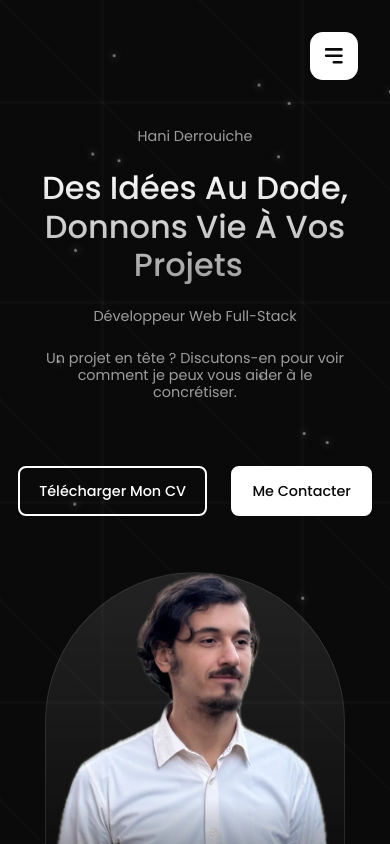
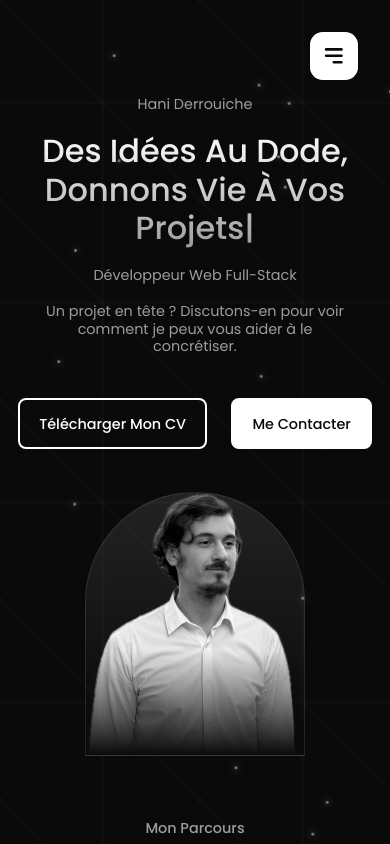
Before and after one commit to Hani19000/Portfolio-Hani, a React (Vite) app in the folder frontend/: page / in a window 390 px wide. Shown: the top 844 px of the page. Built offline with nearby package versions, Linux system fonts and the light colour scheme.

Commit message:
mise a jours

```diff
--- a/frontend/src/components/header/header.css
+++ b/frontend/src/components/header/header.css
@@ -13,8 +13,8 @@
   align-items: center;
   justify-content: center;
   text-align: center;
+  gap: 1.5rem;
   position: relative;
-  gap: 1.5rem;
   z-index: 2;
 }
 
@@ -26,19 +26,25 @@
 
 .header__container h1 {
   font-size: clamp(2rem, 5vw, 3.5rem);
-  color: var(--color-white);
-  background: linear-gradient(to bottom, var(--color-white), var(--color-light));
+  background: linear-gradient(var(--color-white), var(--color-light));
   -webkit-background-clip: text;
   background-clip: text;
   -webkit-text-fill-color: transparent;
 }
 
-/*============== CTA & SOCIALS ==============*/
-.cta { display: flex; gap: 1.5rem; justify-content: center; align-items: center; margin-top: 2.5rem; }
+/*============== CTA ==============*/
+.cta {
+  display: flex;
+  gap: 1.5rem;
+  justify-content: center;
+  margin-top: 2rem;
+}
 
+/*============== SOCIALS ==============*/
 .header__socials {
   position: absolute;
-  left: 2rem; bottom: 3rem;
+  left: 2rem;
+  bottom: 3rem;
   display: flex;
   flex-direction: column;
   gap: 1rem;
@@ -46,133 +52,92 @@
 }
 
 .header__socials a {
-  display: flex;
-  align-items: center;
-  justify-content: center;
-  width: 40px; height: 40px;
+  width: 40px;
+  height: 40px;
   border-radius: 50%;
   background: var(--color-bg-variant);
   border: 1px solid var(--border-color);
   color: var(--color-primary);
-  font-size: 1.2rem;
+  display: flex;
+  align-items: center;
+  justify-content: center;
   transition: var(--transition);
-  backdrop-filter: blur(5px);
 }
 
 .header__socials a:hover {
   background: var(--color-primary);
   color: var(--color-bg);
-  transform: scale(1.1);
-  box-shadow: 0 0 20px rgba(255, 255, 255, 0.15);
 }
 
-.header__socials::after {
-  content: '';
-  width: 1px; height: 3rem;
-  background: linear-gradient(transparent, var(--border-color), transparent);
-  align-self: center;
-}
-
-/*============== IMAGE ADAPTATIVE ==============*/
+/*============== IMAGE ==============*/
 .me {
   width: clamp(260px, 30%, 400px);
-  aspect-ratio: 1/1.2;
+  aspect-ratio: 1 / 1.2;
+  margin-top: 2rem;
   background: linear-gradient(var(--border-color), transparent);
   border-radius: 12rem 12rem 0 0;
-  margin-top: 2rem;
   overflow: hidden;
-  display: flex;
-  align-items: flex-end;
-  justify-content: center;
+  border: 1px solid var(--border-color);
   position: relative;
-  border: 1px solid var(--border-color);
 }
 
 .me::before {
   content: '';
   position: absolute;
   inset: 0;
-  background: linear-gradient(180deg, transparent 60%, var(--color-bg));
+  background: linear-gradient(transparent 60%, var(--color-bg));
   z-index: 1;
 }
 
 .me img {
-  width: 100%; height: 100%;
+  width: 100%;
+  height: 100%;
   object-fit: cover;
-  filter: grayscale(0%);
-  transition: filter 400ms ease, transform 300ms ease;
   object-position: center top;
+  transition: transform 0.3s ease, filter 0.4s ease;
 }
 
-.me:hover img, .me:active img { filter: grayscale(100%); transform: scale(1.02); }
-
-/* Inversion Grayscale Light Mode */
-.light-mode .me img { filter: grayscale(100%); }
-.light-mode .me:hover img, .light-mode .me:active img { filter: grayscale(0%); }
-
-/*============== SCROLL & STATS ==============*/
+/*============== SCROLL ==============*/
 .scroll__down {
   position: absolute;
-  right: 2rem; bottom: 5rem;
+  right: 2rem;
+  bottom: 5rem;
+  transform: rotate(90deg);
   font-size: 0.9rem;
-  transform: rotate(90deg);
   color: var(--color-light);
-  display: flex;
-  align-items: center;
-  gap: 0.5rem;
-  transition: var(--transition);
-  z-index: 3;
 }
 
-.scroll__down:hover {
-  color: var(--color-primary);
-  transform: rotate(90deg) translateX(5px);
+/* ======== MEDIA QUERIES ======== */
+
+/* Tablet */
+@media (max-width: 1024px) {
+  header { height: 90vh; }
+  .me { width: 300px; }
 }
 
-.header__stats { display: flex; gap: 3rem; margin: 2rem 0; justify-content: center; }
-
-.stat {
-  text-align: center;
-  padding: 1rem 1.5rem;
-  background: var(--color-bg-variant);
-  border-radius: 1rem;
-  border: 1px solid var(--border-color);
-  transition: var(--transition);
-  backdrop-filter: blur(10px);
+/* Mobile */
+@media (max-width: 768px) {
+  header {
+    height: auto;
+    padding-top: 6rem;
   }
 
-.stat h3 { font-size: 2rem; color: var(--color-white); margin-bottom: 0.3rem; }
-.stat p { font-size: 0.85rem; color: var(--color-light); }
-
-/* ========== ANIMATIONS & PARTICULES ========== */
-.header__particles { position: absolute; inset: 0; overflow: hidden; pointer-events: none; z-index: 1; }
-
-.particle {
-  position: absolute;
-  width: 3px; height: 3px;
-  background: var(--color-light);
-  border-radius: 50%;
-  opacity: 0;
-  animation: float-particle 10s infinite;
+  .header__container {
+    justify-content: flex-start;
+    gap: 1.2rem;
   }
 
-@keyframes float-particle {
-  0% { opacity: 0; transform: translateY(100vh); }
-  10%, 90% { opacity: 0.3; }
-  100% { opacity: 0; transform: translateY(-100px); }
+  .header__socials,
+  .scroll__down {
+    display: none;
   }
 
-.cursor { display: inline-block; margin-left: 3px; color: var(--color-primary); animation: blink 1s infinite; }
-
-@keyframes blink { 0%, 49% { opacity: 1; } 50%, 100% { opacity: 0; } }
-
-/* ======== MEDIA QUERIES ======== */
-@media screen and (max-width: 1024px) {
-  header { height: 90vh; }
-  .me { width: 300px; height: 380px; }
+  .me {
+    width: 220px;
+    margin-top: 1.5rem;
   }
 
-@media screen and (max-width: 768px) {
-  .header__socials, .scroll__down { display: none; }
-  header { height: auto; padding-top: 8rem; }
+  .cta {
+    margin-top: 1.5rem;
   }
+}
```
Lines whose indentation alone changed are shown as unchanged.
